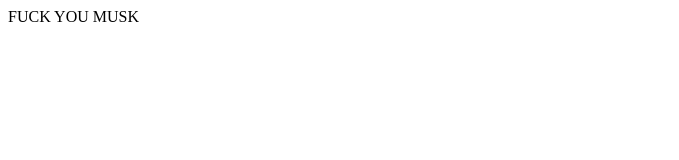
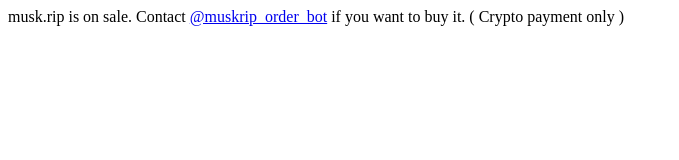
Before and after one commit to muskrip/muskrip, a plain HTML site: page index.html in a window 1280 px wide. Shown: the whole page, without its empty margins (0-679 px from the left). Drawn offline with Linux system fonts and the light colour scheme.

Commit message:
Update index.html

```diff
--- a/index.html
+++ b/index.html
@@ -4,6 +4,6 @@
 <script data-ad-client="ca-pub-8230101432904164" async src="https://pagead2.googlesyndication.com/pagead/js/adsbygoogle.js"></script>
 </head>
 <body>
-FUCK YOU MUSK
+musk.rip is on sale. Contact <a href="https://t.me/muskrip_order_bot">@muskrip_order_bot</a> if you want to buy it. ( Crypto payment only )
 </body>
 </html>
```
